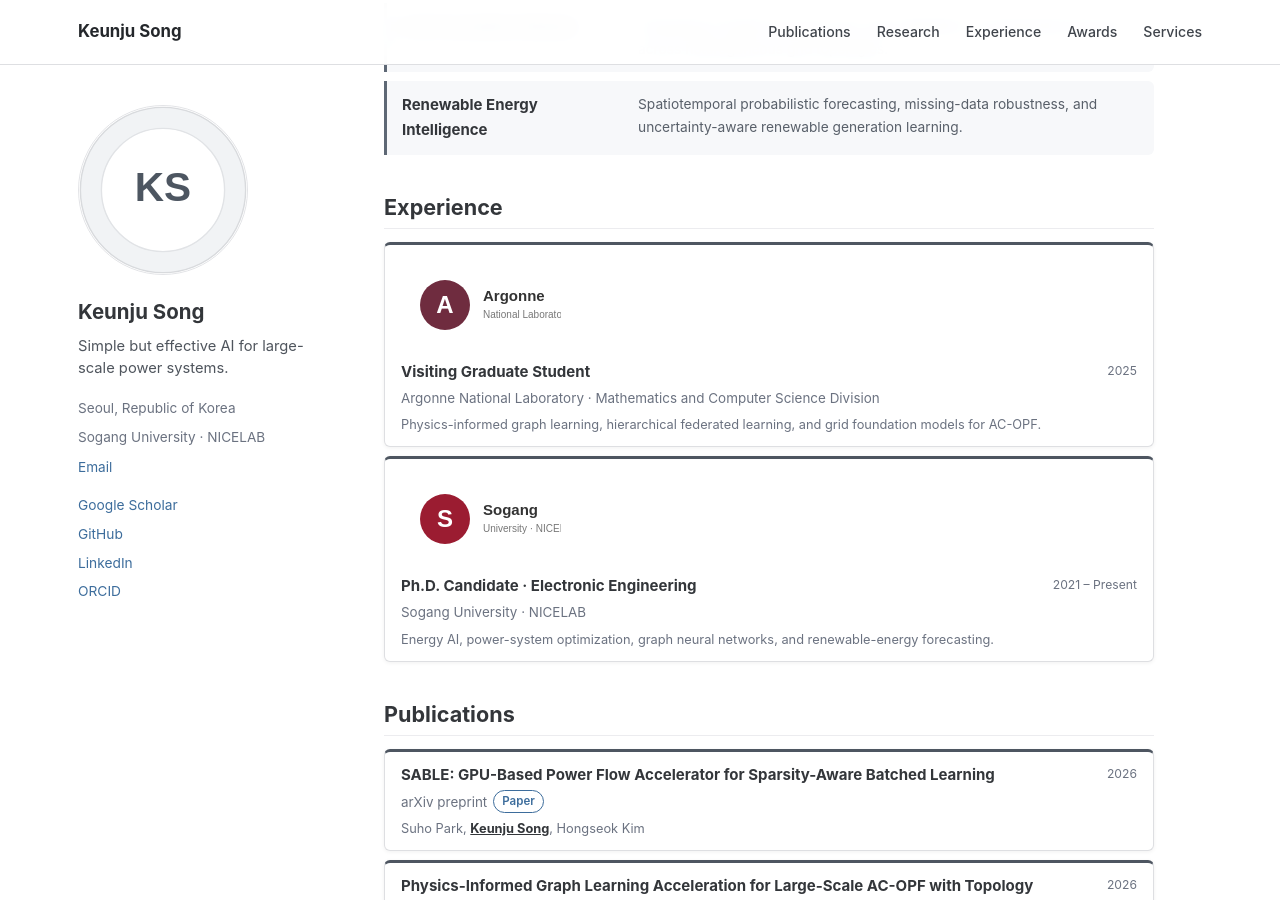
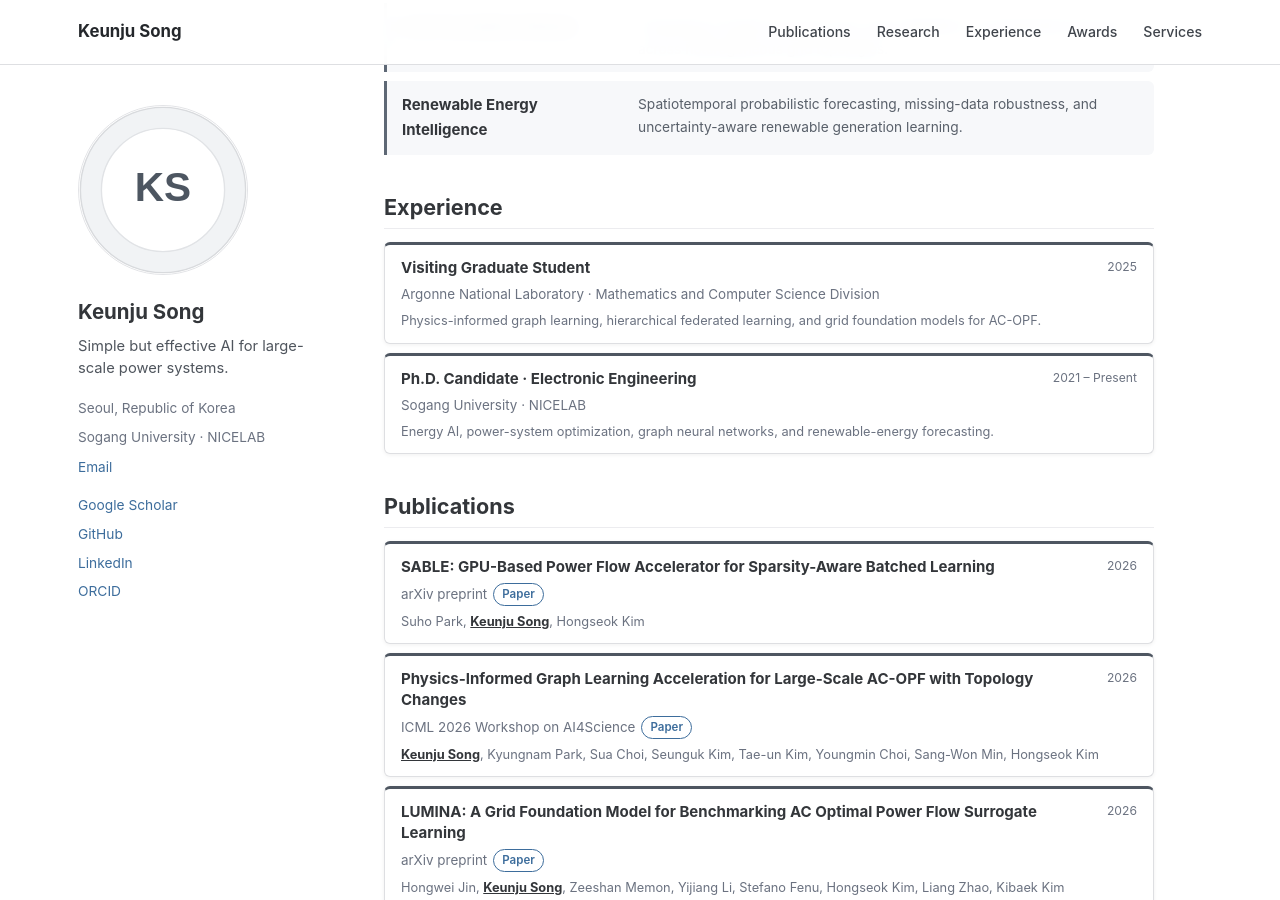
Before and after one commit to KeunJuSong/keunjusong.github.io, a Jekyll site: the page built from _pages/about.md, in a window 1280 px wide and 900 px high, scrolled down 802 px. Built offline with Jekyll 4.4.1, drawn with Linux system fonts in a browser that asks for light colours.

Commit message:
Keep refined news while restoring stable experience cards

```diff
--- a/_pages/about.md
+++ b/_pages/about.md
@@ -36,22 +36,8 @@ I received my B.S. degree in Electronic Engineering from the **Tech University o
 {: #experience }
 
 <div class="exp-cards">
-  <div class="exp-card exp-card-with-logo">
-    <img class="exp-logo" src="/images/logos/argonne.svg" alt="Argonne National Laboratory" />
-    <div class="exp-card-body">
-      <div class="exp-card-header"><span class="exp-role">Visiting Graduate Student</span><span class="exp-date">2025</span></div>
-      <div class="exp-org">Argonne National Laboratory · Mathematics and Computer Science Division</div>
-      <div class="exp-authors">Physics-informed graph learning, hierarchical federated learning, and grid foundation models for AC-OPF.</div>
-    </div>
-  </div>
-  <div class="exp-card exp-card-with-logo">
-    <img class="exp-logo" src="/images/logos/sogang.svg" alt="Sogang University" />
-    <div class="exp-card-body">
-      <div class="exp-card-header"><span class="exp-role">Ph.D. Candidate · Electronic Engineering</span><span class="exp-date">2021 – Present</span></div>
-      <div class="exp-org">Sogang University · NICELAB</div>
-      <div class="exp-authors">Energy AI, power-system optimization, graph neural networks, and renewable-energy forecasting.</div>
-    </div>
-  </div>
+  <div class="exp-card"><div class="exp-card-header"><span class="exp-role">Visiting Graduate Student</span><span class="exp-date">2025</span></div><div class="exp-org">Argonne National Laboratory · Mathematics and Computer Science Division</div><div class="exp-authors">Physics-informed graph learning, hierarchical federated learning, and grid foundation models for AC-OPF.</div></div>
+  <div class="exp-card"><div class="exp-card-header"><span class="exp-role">Ph.D. Candidate · Electronic Engineering</span><span class="exp-date">2021 – Present</span></div><div class="exp-org">Sogang University · NICELAB</div><div class="exp-authors">Energy AI, power-system optimization, graph neural networks, and renewable-energy forecasting.</div></div>
 </div>
 
 ## Publications
```
